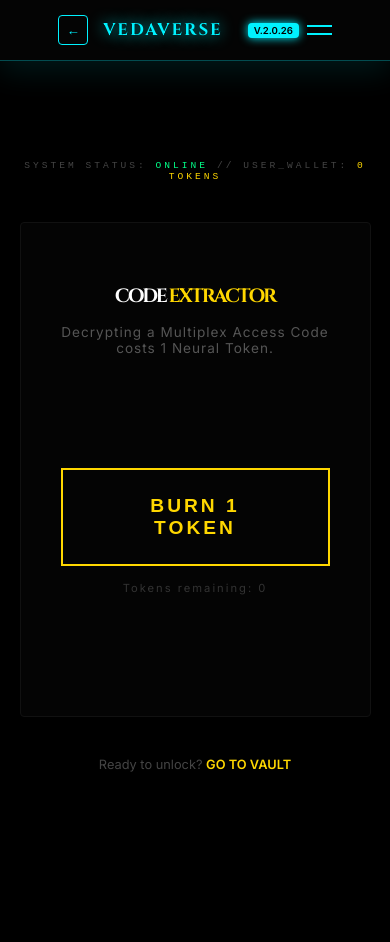
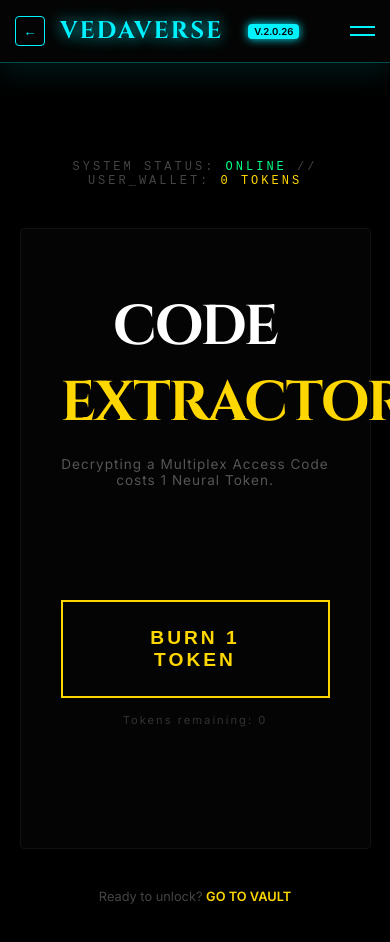
Before and after one commit to gyankiveda-tech/veda-verse, a Next.js app in the folder vedaverse-frontend/: page /terminal in a window 390 px wide. Shown: the top 942 px of the page. Before the commit the page ends 844 px from the top, so only its background shows below. Built offline with nearby package versions, Linux system fonts and the light colour scheme; no server answers.

Commit message:
Update globals.css

```diff
--- a/vedaverse-frontend/src/styles/globals.css
+++ b/vedaverse-frontend/src/styles/globals.css
@@ -24,6 +24,7 @@ html, body {
   color: #ffffff;
   font-family: 'Inter', sans-serif;
   scroll-behavior: smooth;
+  touch-action: manipulation;
 }
 
 h1, h2, h3, .cinzel {
@@ -51,7 +52,6 @@ h1, h2, h3, .cinzel {
   transition: 0.3s;
   font-weight: bold;
 }
-
 .inter-btn:hover { border-color: var(--electric-gold); }
 
 /* Cinematic Background */
@@ -63,57 +63,62 @@ h1, h2, h3, .cinzel {
   z-index: -1;
 }
 
-/* --- ULTRA MOBILE FIX (768px and below) --- */
-@media (max-width: 768px) {
-  /* 1. Header & Logo Fix: Links overlap nahi karenge */
-  header, nav {
-    flex-wrap: wrap !important;
-    justify-content: center !important;
-    gap: 8px !important;
-    padding: 15px 5px !important;
+/* --- 📱 MOBILE ORIENTATION LOCK 📱 --- */
+@media screen and (max-width: 900px) {
+
+  /* Jab phone horizontal (Landscape) ho jaye */
+  @media (orientation: landscape) {
+    body {
+      position: fixed;
+      top: 0;
+      left: 0;
+      width: 100vh !important; /* Width ko Height bana diya */
+      height: 100vw !important; /* Height ko Width bana diya */
+      transform: rotate(-90deg); /* Zabardasti ghuma diya Portrait mein */
+      transform-origin: top left;
+      margin-top: 100vw;
+      overflow-y: scroll;
+      overflow-x: hidden;
+    }
+
+    .vortex-container, .mobile-interface {
+      width: 100vh !important;
+      height: 100vw !important;
+    }
   }
 
-  .veda-logo, h1 {
-    font-size: 1.2rem !important;
-    width: 100% !important;
-    text-align: center !important;
-    margin-bottom: 5px !important;
+  .content-flow {
+    padding-top: 50vh !important;
+    max-width: 100vw !important;
   }
 
-  nav a, .nav-link {
-    font-size: 0.7rem !important; /* Text chota kiya taaki fit ho jaye */
-    letter-spacing: 0.5px !important;
+  header, nav {
+    padding: 15px !important;
   }
 
-  /* 2. Intro Text Fix: "BEYOND THE SIMULATION" screen ke andar aayega */
-  .intro-text, .hero-title, [class*="simulation"] {
-    font-size: 4.5vw !important; /* Screen width ke hisab se resize hoga */
-    width: 95% !important;
-    margin: 0 auto !important;
-    line-height: 1.4 !important;
-    text-align: center !important;
+  .mobile-title {
+    font-size: clamp(2.5rem, 10vw, 4rem) !important;
   }
 
-  /* 3. Access Portal / Login Box Center Alignment */
-  [class*="access-portal"], [class*="Login_box"] {
-    width: 92% !important;
-    max-width: 340px !important;
-    margin: 20px auto !important;
-    position: relative !important;
-    left: 0 !important;
-    top: 0 !important;
-    transform: none !important;
-    padding: 25px 15px !important;
+  .mobile-desc {
+    font-size: 0.8rem !important;
+    max-width: 80% !important;
+    margin: 0 auto;
   }
 
-  /* 4. Canvas & Layout Performance */
-  canvas {
-    max-height: 60vh !important;
-    margin-top: 10px !important;
+  [class*="access-portal"], [class*="Login_box"] {
+    width: 90% !important;
+    margin: 0 auto !important;
+    padding: 25px !important;
+    position: relative !important;
   }
 
-  .status-bar, .sys-pos {
-    font-size: 0.6rem !important;
-    bottom: 10px !important;
+  .hud-overlay {
+    display: none !important;
   }
 }
+
+/* Scrollbar Style */
+::-webkit-scrollbar { width: 5px; }
+::-webkit-scrollbar-track { background: #000; }
+::-webkit-scrollbar-thumb { background: var(--electric-gold); border-radius: 10px; }
```
